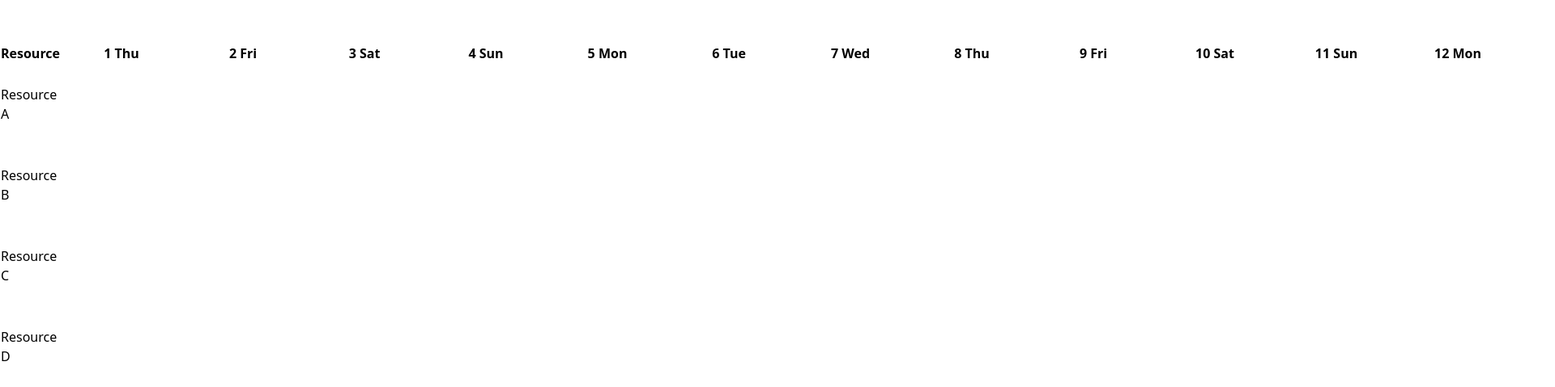
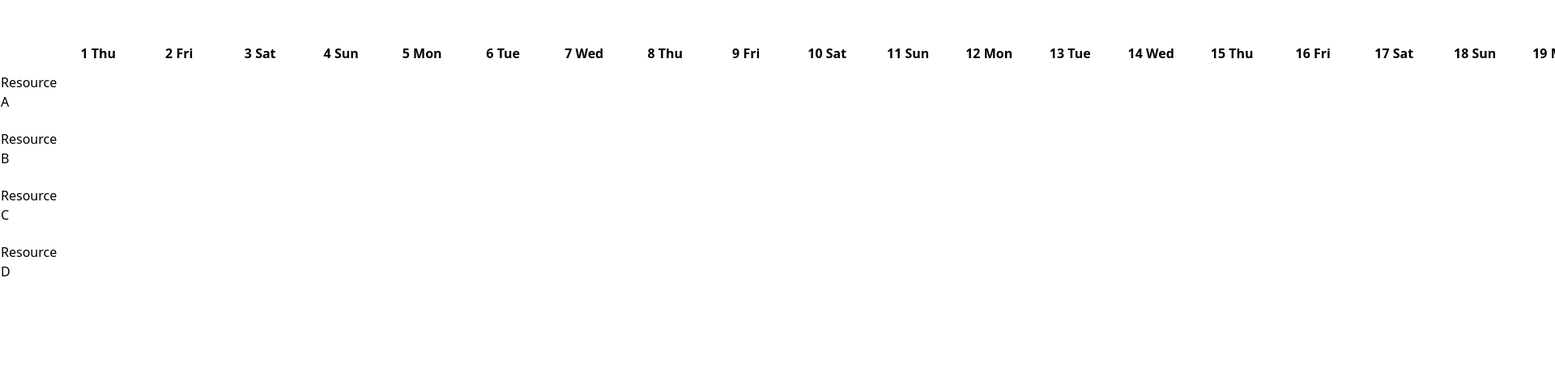
Before and after one commit to devmustafa03/monthly-calendar-timeline, a React (Vite) app: page / in a window 1280 px wide. Shown: the part 2579-3058 px from the top of the page at 81% size, 1920 px wide, since content can reach past the window. After the commit the page ends 2938 px from the top, so only its background shows below. Built offline with nearby package versions, Linux system fonts and the light colour scheme.

Commit message:
refactor: UI updated based on todays date

```diff
--- a/src/components/CalendarCell.tsx
+++ b/src/components/CalendarCell.tsx
@@ -59,7 +59,7 @@ const CalendarCell: React.FC<CalendarCellProps> = ({ resource, date, onEventClic
       ref={drop}
       className={`border p-2 ${isOver ? 'bg-gray-200' : ''} relative`}
       onDoubleClick={handleDoubleClick}
-      style={{ height: '100px', minWidth: `${cellWidth}px` }}
+      style={{ height: '70px', minWidth: `${cellWidth}px` }}
     >
       {cellEvents.map((event: Event) => (
         <EventBar
--- a/src/components/CalendarGrid.tsx
+++ b/src/components/CalendarGrid.tsx
@@ -10,7 +10,7 @@ interface CalendarGridProps {
 const CalendarGrid: React.FC<CalendarGridProps> = ({ onEventClick }) => {
   const { state } = useCalendar();
   const { currentDate, resources } = state;
-  const [cellWidth, setCellWidth] = useState(150);
+  const [cellWidth, setCellWidth] = useState(100);
   const cellRef = useRef<HTMLTableCellElement>(null);
 
   useEffect(() => {
@@ -26,15 +26,21 @@ const CalendarGrid: React.FC<CalendarGridProps> = ({ onEventClick }) => {
     return date.format('ddd');
   };
 
+  const isToday = (date: dayjs.Dayjs) => {
+    return date.isSame(dayjs(), 'day');
+  };
+
   return (
     <div className="flex-1 overflow-auto">
       <table className="w-max border-collapse">
         <thead>
           <tr>
-            <th className="border p-2">Resource</th>
+            <th className="border p-1"></th>
             {days.map((day) => (
-              <th key={day.date()} className="border p-2 w-20">
+              <th key={day.date()} className={`border p-1 w-12 text-sm font-normal text-left`}>
+                <div className={`${isToday(day) ? 'bg-[#007aff] px-3 pt-1 text-white rounded-3xl w-fit' : ''}`}>
                 {day.date()}{" "}{getDayName(day)}
+                </div>
               </th>
             ))}
           </tr>
```
